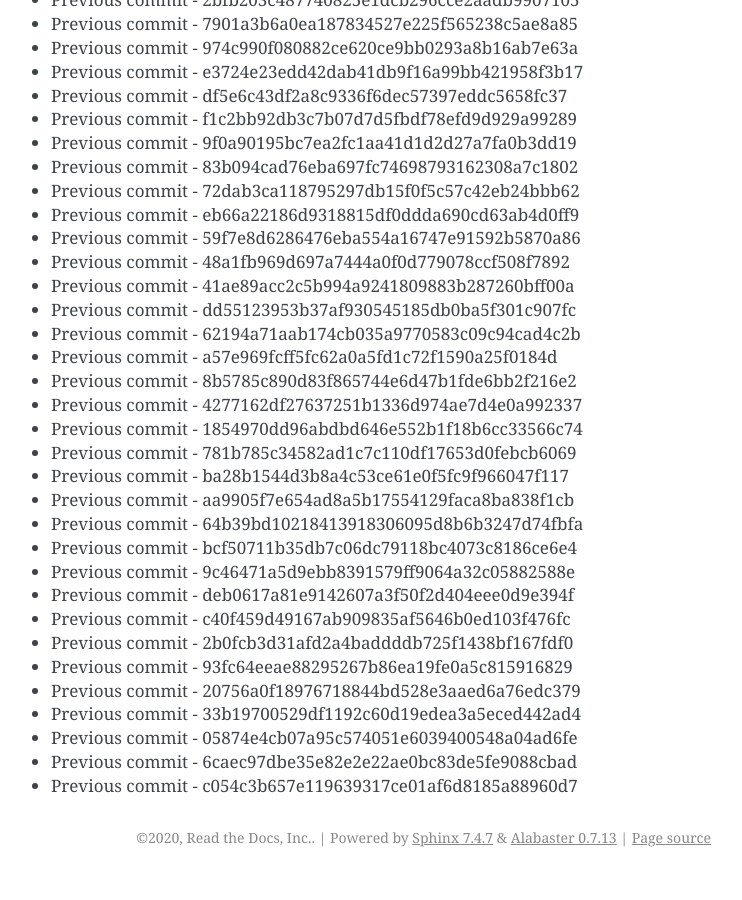
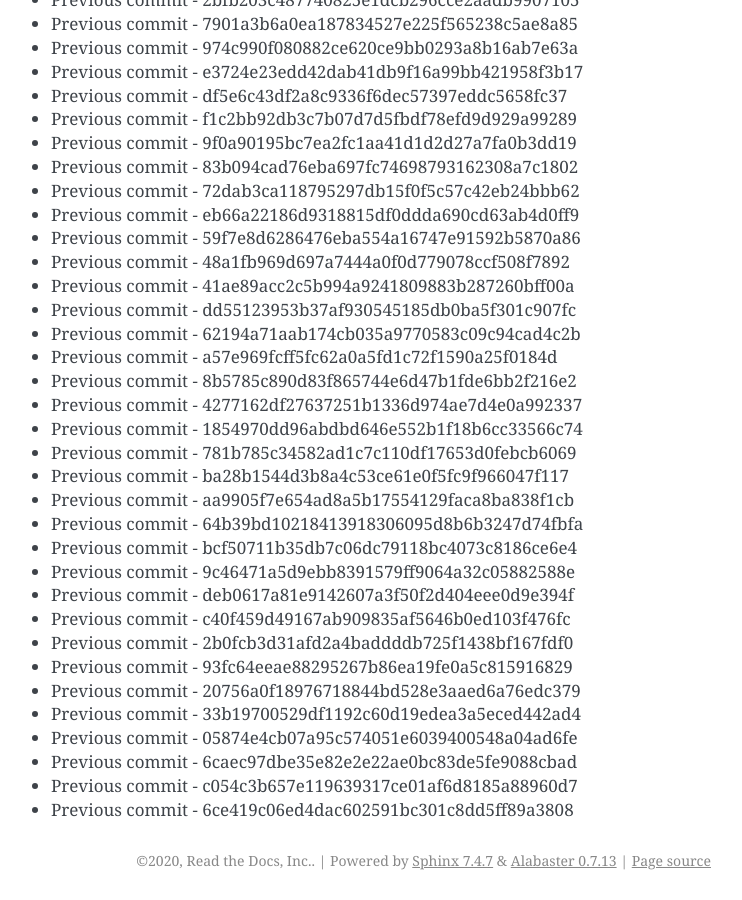
Before and after one commit to readthedocs/rtd-git-stresstest, a Sphinx documentation site: the page built from docs/updates.rst, in a window 1280 px wide and 900 px high, scrolled down 69547 px. Shown: the whole window, without its empty margins (399-1141 px from the left). Built offline with Sphinx 7.4.7, drawn with Linux system fonts in a browser that asks for light colours; before the commit the page ends 70424 px from its top, so only the background shows below that.

Commit message:
Generating commit from previous: 6ce419c06ed4dac602591bc301c8dd5ff89a3808

```diff
--- a/docs/updates.rst
+++ b/docs/updates.rst
@@ -2954,3 +2954,4 @@ It can be tested for any performance characteristics.
 * Previous commit - 05874e4cb07a95c574051e6039400548a04ad6fe
 * Previous commit - 6caec97dbe35e82e2e22ae0bc83de5fe9088cbad
 * Previous commit - c054c3b657e119639317ce01af6d8185a88960d7
+* Previous commit - 6ce419c06ed4dac602591bc301c8dd5ff89a3808
```
